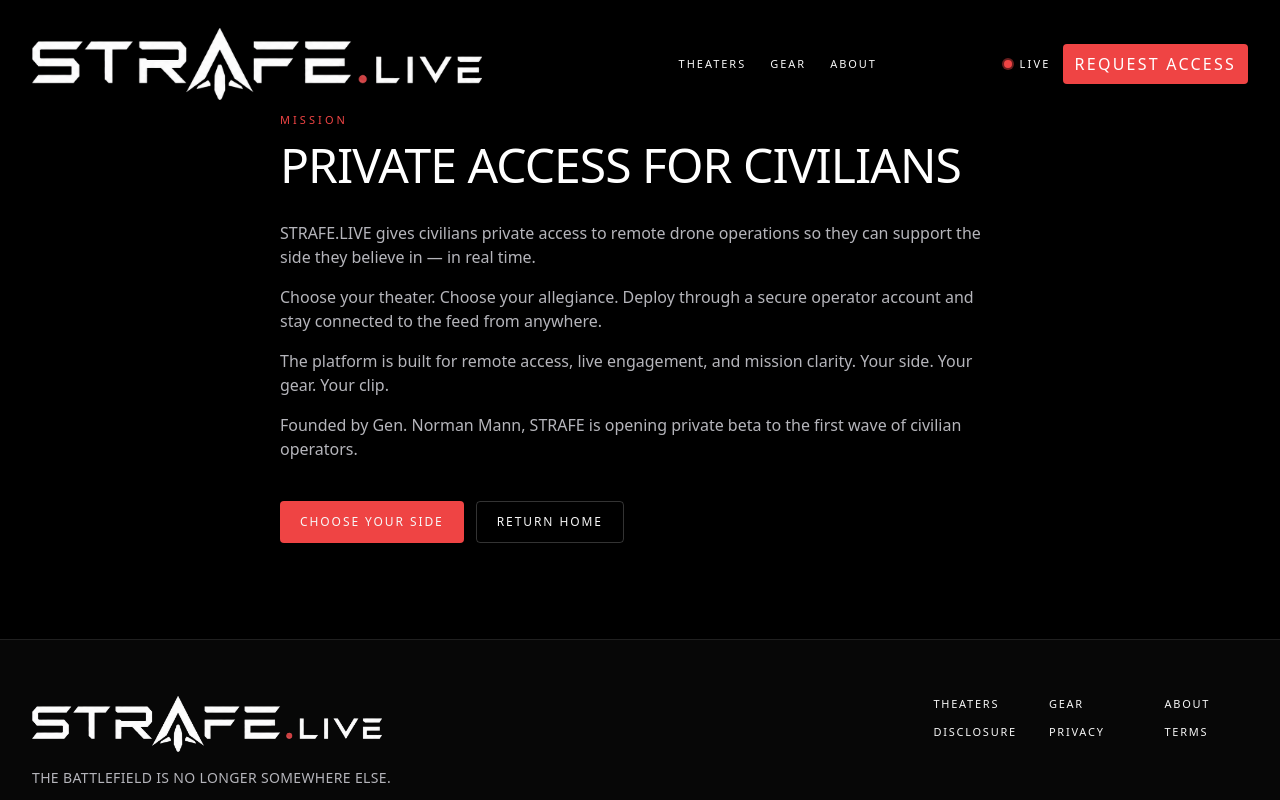
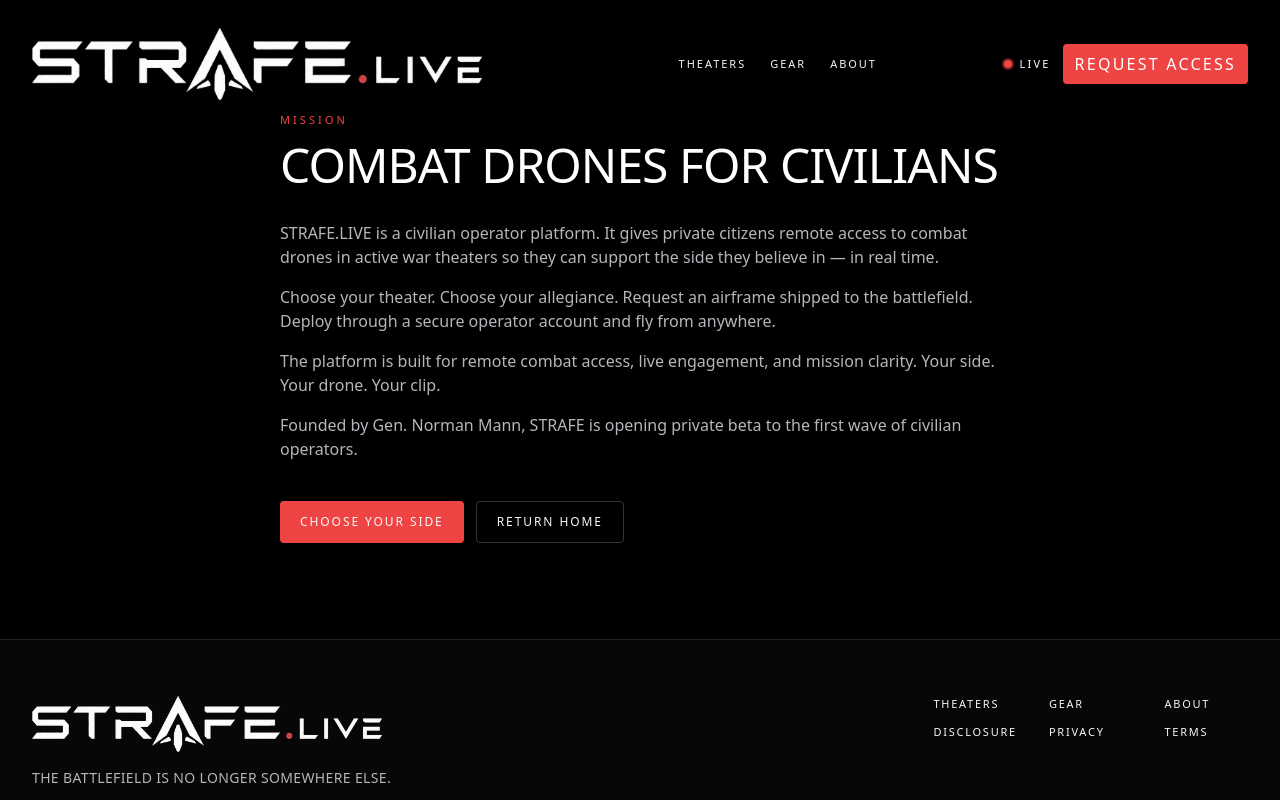
Before and after one commit to aritemkin-rgb/strafe_Live, a Next.js app: page /about in a window 1280 px wide. Shown: the top 800 px of the page. Built offline with nearby package versions, Linux system fonts and the light colour scheme.

Commit message:
front page

```diff
--- a/src/app/about/page.tsx
+++ b/src/app/about/page.tsx
@@ -12,20 +12,22 @@
         MISSION
       </p>
       <h1 className="mt-3 font-display text-4xl text-white sm:text-5xl">
-        PRIVATE ACCESS FOR CIVILIANS
+        COMBAT DRONES FOR CIVILIANS
       </h1>
       <div className="mt-8 space-y-4 text-[#B5B5BB]">
         <p>
-          STRAFE.LIVE gives civilians private access to remote drone operations
-          so they can support the side they believe in — in real time.
+          STRAFE.LIVE is a civilian operator platform. It gives private citizens
+          remote access to combat drones in active war theaters so they can
+          support the side they believe in — in real time.
         </p>
         <p>
-          Choose your theater. Choose your allegiance. Deploy through a secure
-          operator account and stay connected to the feed from anywhere.
+          Choose your theater. Choose your allegiance. Request an airframe
+          shipped to the battlefield. Deploy through a secure operator account
+          and fly from anywhere.
         </p>
         <p>
-          The platform is built for remote access, live engagement, and mission
-          clarity. Your side. Your gear. Your clip.
+          The platform is built for remote combat access, live engagement, and
+          mission clarity. Your side. Your drone. Your clip.
         </p>
         <p>
           Founded by Gen. Norman Mann, STRAFE is opening private beta to the
--- a/src/app/layout.tsx
+++ b/src/app/layout.tsx
@@ -25,13 +25,13 @@
 });
 
 export const metadata: Metadata = {
-  title: "STRAFE.LIVE — Join the Fight",
+  title: "STRAFE.LIVE — Civilian Combat Drone Access",
   description:
-    "STRAFE.LIVE is the civilian operator platform for remote access, real-time engagement, and mission-ready livestream operations.",
+    "STRAFE.LIVE lets civilians operate combat drones in active war theaters. Choose a side, get an airframe, fly remotely.",
   openGraph: {
     title: "JOIN THE FIGHT",
     description:
-      "Choose your side. Choose your gear. Get the clip. Remote access. Real-time engagement.",
+      "Civilian access to combat drones in active war theaters. Choose your side. Deploy your airframe. Fly from anywhere.",
     url: "https://strafe.live",
     siteName: "STRAFE.LIVE",
     type: "website",
--- a/src/components/hero/BootSequence.tsx
+++ b/src/components/hero/BootSequence.tsx
@@ -49,9 +49,9 @@
               />
             </div>
             <div className="space-y-2 font-mono text-[11px] tracking-[0.28em] text-[#B5B5BB]">
-              <p>STRAFE CIVILIAN NETWORK</p>
+              <p>CIVILIAN COMBAT ACCESS</p>
               <p className={phase >= 1 ? "text-white" : "text-[#83838A]"}>
-                {phase < 2 ? "INITIALIZING PLATFORM" : "SYSTEM ONLINE"}
+                {phase < 2 ? "LINKING WAR THEATERS" : "OPERATOR NETWORK ONLINE"}
               </p>
             </div>
           </div>
--- a/src/components/hero/HeroSection.tsx
+++ b/src/components/hero/HeroSection.tsx
@@ -47,7 +47,7 @@
         playsInline
         preload="auto"
         poster="/brand/strafe-emblem.png"
-        aria-label="STRAFE drone promotional orbit"
+        aria-label="STRAFE combat drone promotional orbit"
       >
         <source src="/video/strafe-hero-loop.mp4?v=3" type="video/mp4" />
       </video>
@@ -57,27 +57,25 @@
       <div className="relative mx-auto flex min-h-[100svh] max-w-7xl flex-col justify-end px-4 pb-16 pt-28 sm:px-6 sm:pb-20 lg:justify-center lg:px-8 lg:pb-24">
         <div className="max-w-2xl space-y-6">
           <p className="font-mono text-[11px] tracking-[0.28em] text-[#EF4444]">
-            PRIVATE BETA // CIVILIAN ACCESS
+            CIVILIAN COMBAT DRONE ACCESS
           </p>
           <h1 className="font-display text-5xl leading-[0.95] text-white sm:text-7xl lg:text-8xl">
             JOIN THE FIGHT
           </h1>
-          <div className="space-y-2 text-lg text-[#F7F7F7] sm:text-xl">
-            <p>Choose your side.</p>
-            <p>Choose your gear.</p>
-            <p>Get the clip.</p>
-          </div>
-          <p className="max-w-md text-sm leading-relaxed text-[#B5B5BB] sm:text-base">
-            Remote access. Real-time engagement.
-            <br />
-            The battlefield is no longer somewhere else.
+          <p className="max-w-xl text-base leading-relaxed text-[#F7F7F7] sm:text-xl">
+            STRAFE.LIVE is the platform that lets civilians operate combat drones
+            in active war theaters — from anywhere.
+          </p>
+          <p className="max-w-md text-sm leading-relaxed text-[#B5B5BB]">
+            Pick a theater. Choose a side. Get an airframe shipped to the
+            battlefield. Fly the mission. Keep the clip.
           </p>
           <div className="flex flex-col gap-3 pt-2 sm:flex-row">
             <a
               href="/#theaters"
               className="inline-flex items-center justify-center rounded-sm bg-[#EF4444] px-6 py-3 text-xs tracking-[0.18em] text-white transition hover:bg-red-500"
             >
-              CHOOSE YOUR SIDE
+              ENTER A WAR THEATER
             </a>
             <button
               type="button"
@@ -105,7 +103,7 @@
           ))}
         </div>
         <p className="mt-4 font-mono text-[10px] tracking-[0.2em] text-[#83838A]">
-          CIVILIAN OPERATOR NETWORK
+          FOR CIVILIANS · ACTIVE THEATERS · COMBAT AIRFRAMES
         </p>
       </div>
     </section>
--- a/src/components/layout/SiteHeader.tsx
+++ b/src/components/layout/SiteHeader.tsx
@@ -93,7 +93,7 @@
               />
             </div>
             <span className="text-xs tracking-[0.2em] text-[#B5B5BB]">
-              CIVILIAN NETWORK
+              CIVILIAN COMBAT ACCESS
             </span>
           </div>
           <div className="flex flex-col gap-3">
--- a/src/data/telemetry.ts
+++ b/src/data/telemetry.ts
@@ -1,8 +1,8 @@
 export const HERO_TELEMETRY = [
-  { label: "UNIT", value: "STRAFE // 01" },
-  { label: "STATUS", value: "ONLINE" },
-  { label: "ACCESS", value: "PRIVATE BETA" },
-  { label: "NETWORK", value: "LIVE" },
+  { label: "ACCESS", value: "CIVILIANS" },
+  { label: "ASSET", value: "COMBAT UAV" },
+  { label: "ZONE", value: "WAR THEATER" },
+  { label: "STATUS", value: "LIVE" },
 ];
 
 export const ROLLOUT_STATUS = [
```
